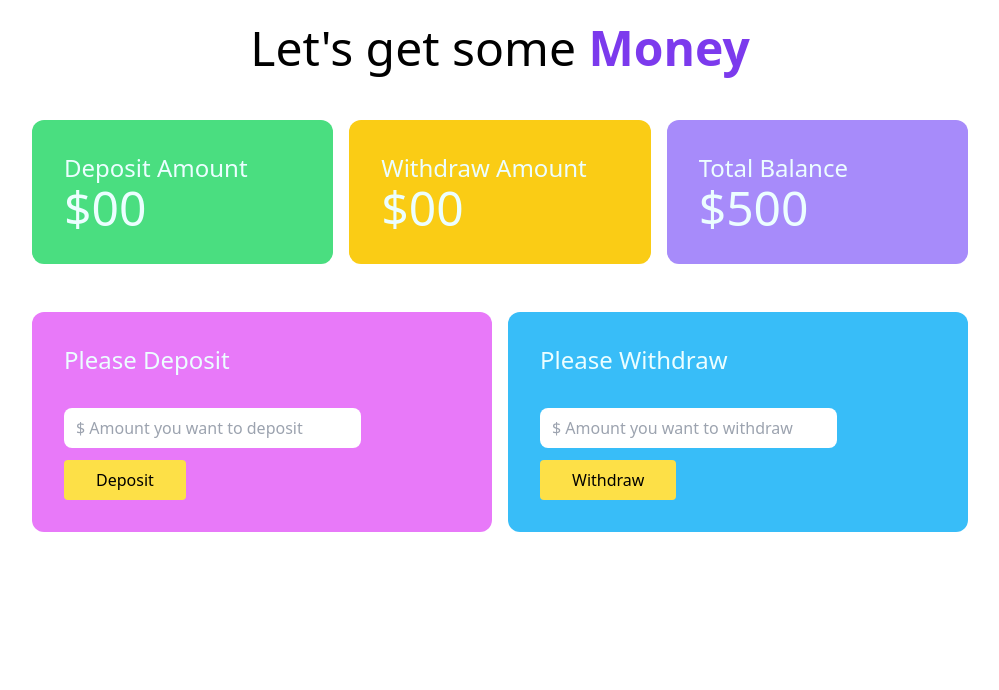
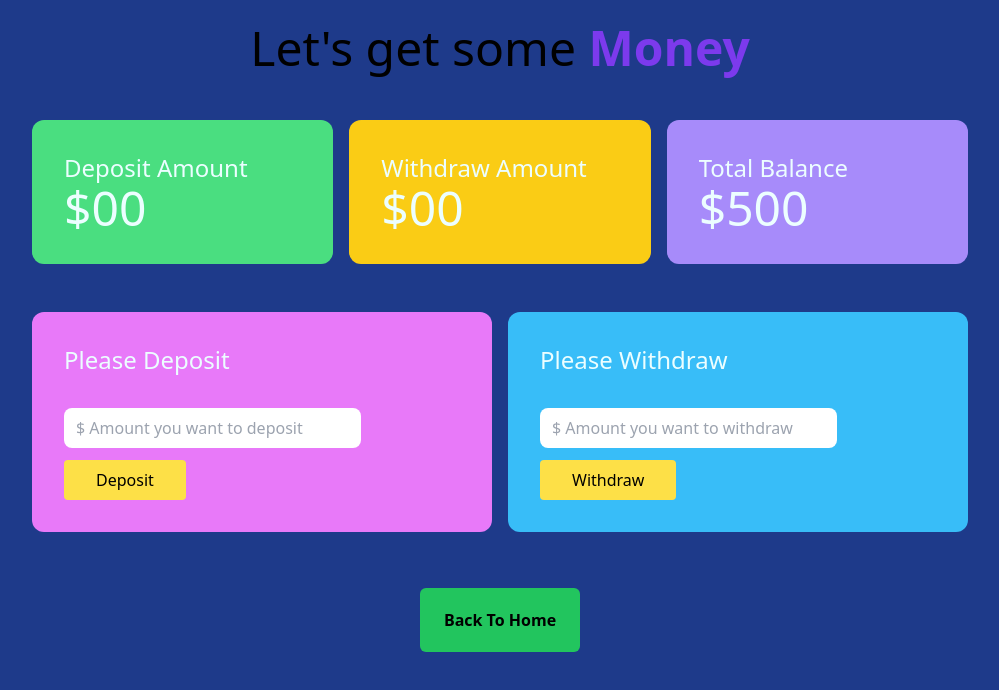
Before and after one commit to suzandev/bap_er_bank, a plain HTML site: page bank.html in a window 1280 px wide. Shown: the whole page, without its empty margins (140-1139 px from the left). Drawn offline with nearby package versions, Linux system fonts and the light colour scheme.

Commit message:
add some responsive

```diff
--- a/bank.html
+++ b/bank.html
@@ -7,16 +7,19 @@
     <!-- Tailwind Css link  -->
     <script src="https://cdn.tailwindcss.com"></script>
   </head>
-  <body>
+  <body class="bg-blue-900">
     <header>
+      <div class="container mx-auto">
         <h1 class="text-5xl text-center mt-6">
           Let's get some
           <span class="font-semibold text-violet-600">Money</span>
         </h1>
+      </div>
     </header>
 
     <main>
-      <section class="mt-12 px-3 md:w-9/12 mx-auto">
+      <section class="container mx-auto">
+        <div class="mt-12 px-3 md:w-9/12 mx-auto">
           <div class="grid gap-4 md:grid-cols-2 lg:grid-cols-3 text-cyan-50">
             <div class="bg-green-400 p-8 rounded-xl">
               <h4 class="text-2xl">Deposit Amount</h4>
@@ -31,10 +34,12 @@
               <h2 class="text-5xl">$<span id="balance_total">500</span></h2>
             </div>
           </div>
+        </div>
       </section>
 
       <!-- deposit & Withdraw section  -->
-      <section class="mt-12 px-3 lg:w-9/12 mx-auto">
+      <section class="container mx-auto">
+        <div class="mt-12 px-3 lg:w-9/12 mx-auto">
           <div class="grid gap-4 md:grid-cols-2">
             <div class="bg-fuchsia-400 p-8 rounded-xl">
               <h4 class="text-2xl mb-8 text-center lg:text-left text-cyan-50">
@@ -73,6 +78,16 @@
               </button>
             </div>
           </div>
+        </div>
+      </section>
+
+      <section class="container mx-auto text-center">
+        <button
+          id="backHome"
+          class="bg-green-500 px-6 py-5 rounded-md font-semibold mt-14 hover:bg-green-600 hover:text-white"
+        >
+          Back To Home
+        </button>
       </section>
     </main>
     <script src="./js/deposit.js"></script>
--- a/js/deposit.js
+++ b/js/deposit.js
@@ -57,3 +57,7 @@ document.getElementById("btn_withdraw").addEventListener("click", function () {
     alert("Invalid withdraw amount. Please type your withdraw amount 💸.");
   }
 });
+
+document.getElementById("backHome").addEventListener("click", function () {
+  window.location.href = "./index.html";
+});
```
Also changed, not shown: index.html (+6 -4 lines). Lines whose indentation alone changed are shown as unchanged.
